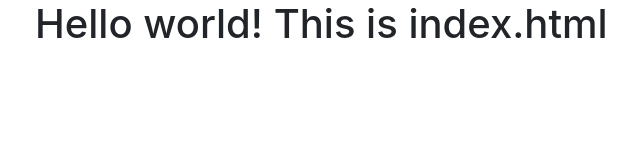
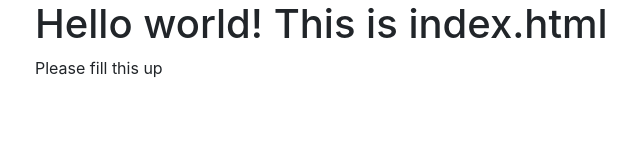
Before and after one commit to ydhnwb/bootcamp_task_git, a plain HTML site: page index.html in a window 1280 px wide. Shown: the whole page, without its empty margins (50-690 px from the left). Drawn offline with nearby package versions, Linux system fonts and the light colour scheme.

Commit message:
create branch develop

```diff
--- a/index.html
+++ b/index.html
@@ -14,6 +14,7 @@
 <body>
     <div class="container">
         <h1>Hello world! This is index.html</h1>
+        <p>Please fill this up</p>
     </div>
     <script src="https://code.jquery.com/jquery-3.3.1.slim.min.js"
         integrity="sha384-q8i/X+965DzO0rT7abK41JStQIAqVgRVzpbzo5smXKp4YfRvH+8abtTE1Pi6jizo"
```
